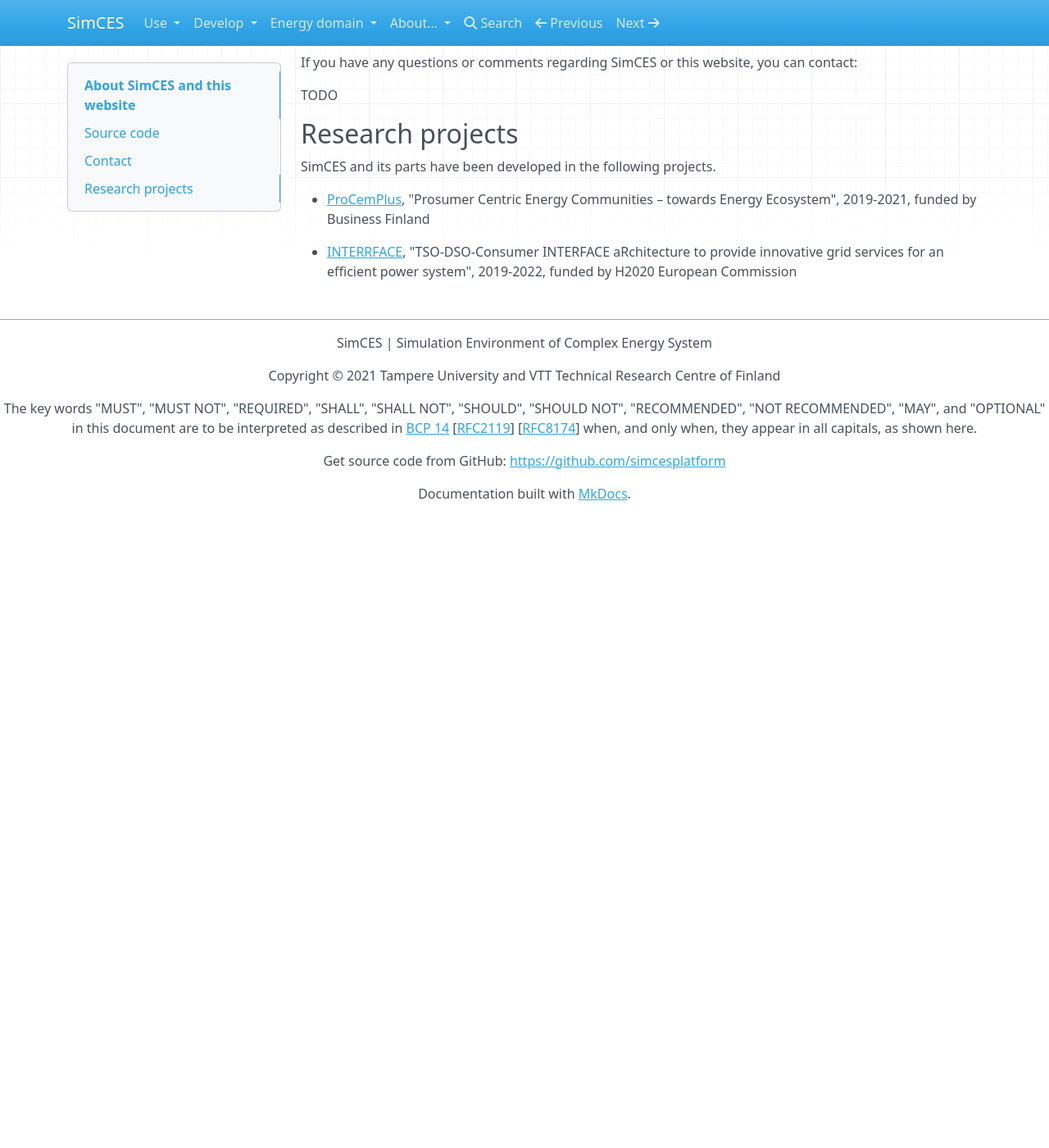
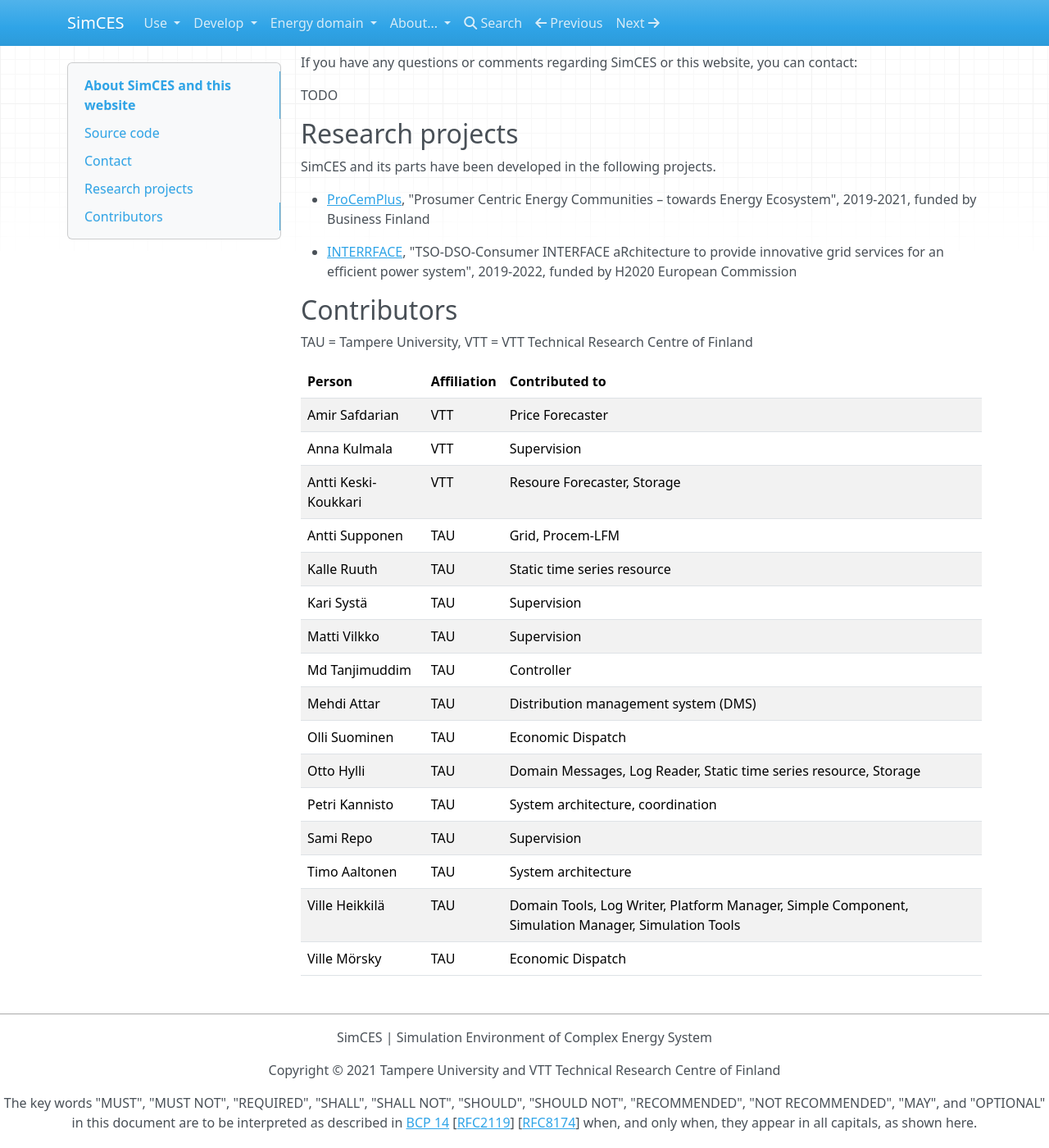
Before and after one commit to simcesplatform/simcesplatform.github.io, an MkDocs documentation site: the page built from markdown/about.md, in a window 1280 px wide and 1400 px high, scrolled down 371 px. Shown: the whole window at 82% size. Built offline with MkDocs 1.6.1, drawn with Linux system fonts in a browser that asks for light colours; nearby versions of some CDN libraries; library files that are not in the unit come from our copies; before the commit the page ends 1001 px from its top, so only the background shows below that.

Commit message:
Add contributors

```diff
--- a/markdown/about.md
+++ b/markdown/about.md
@@ -26,3 +26,27 @@
 - [ProCemPlus](https://www.senecc.fi/projects/procemplus), "Prosumer Centric Energy Communities – towards Energy Ecosystem", 2019-2021, funded by Business Finland
 
 - [INTERRFACE](http://www.interrface.eu/), "TSO-DSO-Consumer INTERFACE aRchitecture to provide innovative grid services for an efficient power system", 2019-2022, funded by H2020 European Commission
+
+
+## Contributors
+
+TAU = Tampere University, VTT = VTT Technical Research Centre of Finland
+
+| Person | Affiliation | Contributed to |
+| - | - | - |
+| Amir Safdarian | VTT | Price Forecaster |
+| Anna Kulmala | VTT | Supervision |
+| Antti Keski-Koukkari | VTT | Resoure Forecaster, Storage |
+| Antti Supponen | TAU | Grid, Procem-LFM |
+| Kalle Ruuth | TAU | Static time series resource |
+| Kari Systä | TAU | Supervision |
+| Matti Vilkko | TAU | Supervision |
+| Md Tanjimuddim | TAU | Controller |
+| Mehdi Attar | TAU | Distribution management system (DMS) |
+| Olli Suominen | TAU | Economic Dispatch |
+| Otto Hylli | TAU | Domain Messages, Log Reader, Static time series resource, Storage |
+| Petri Kannisto | TAU | System architecture, coordination |
+| Sami Repo | TAU | Supervision |
+| Timo Aaltonen | TAU | System architecture |
+| Ville Heikkilä | TAU | Domain Tools, Log Writer, Platform Manager, Simple Component, Simulation Manager, Simulation Tools |
+| Ville Mörsky | TAU | Economic Dispatch |
```
